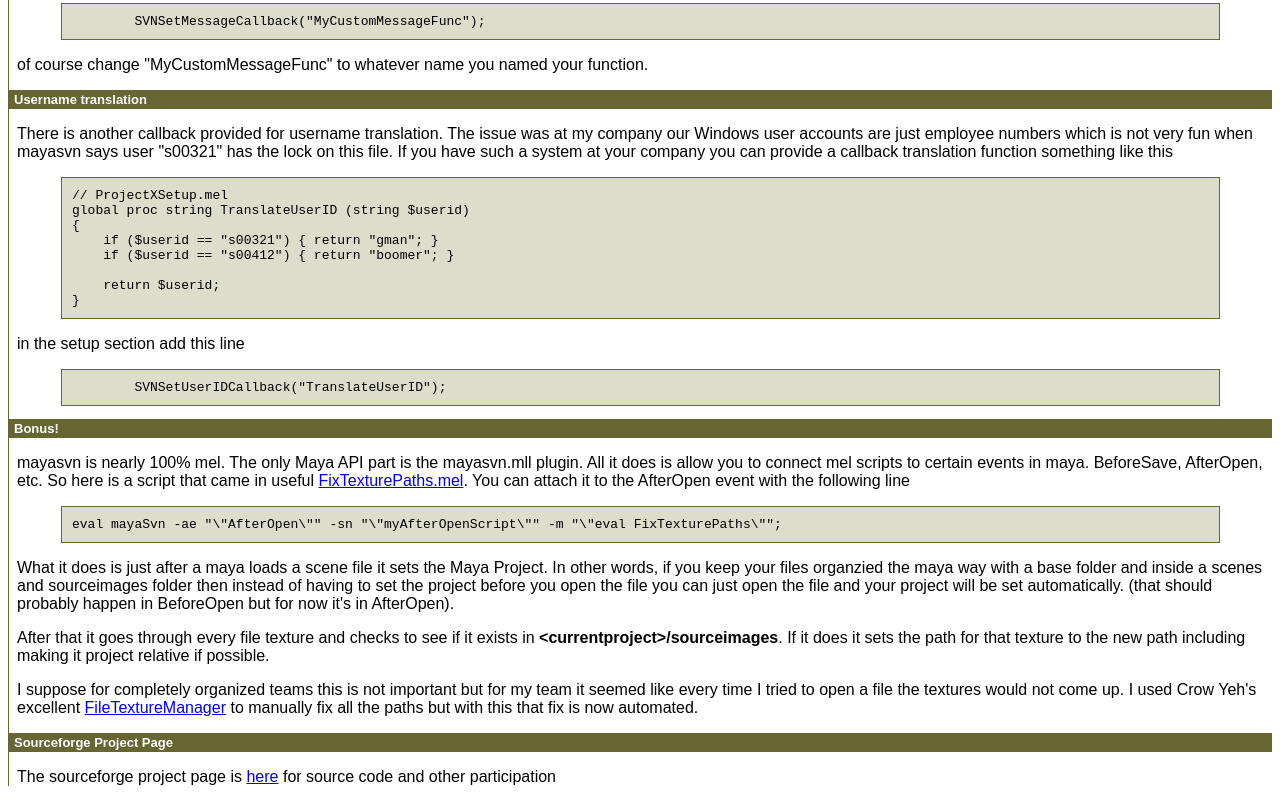
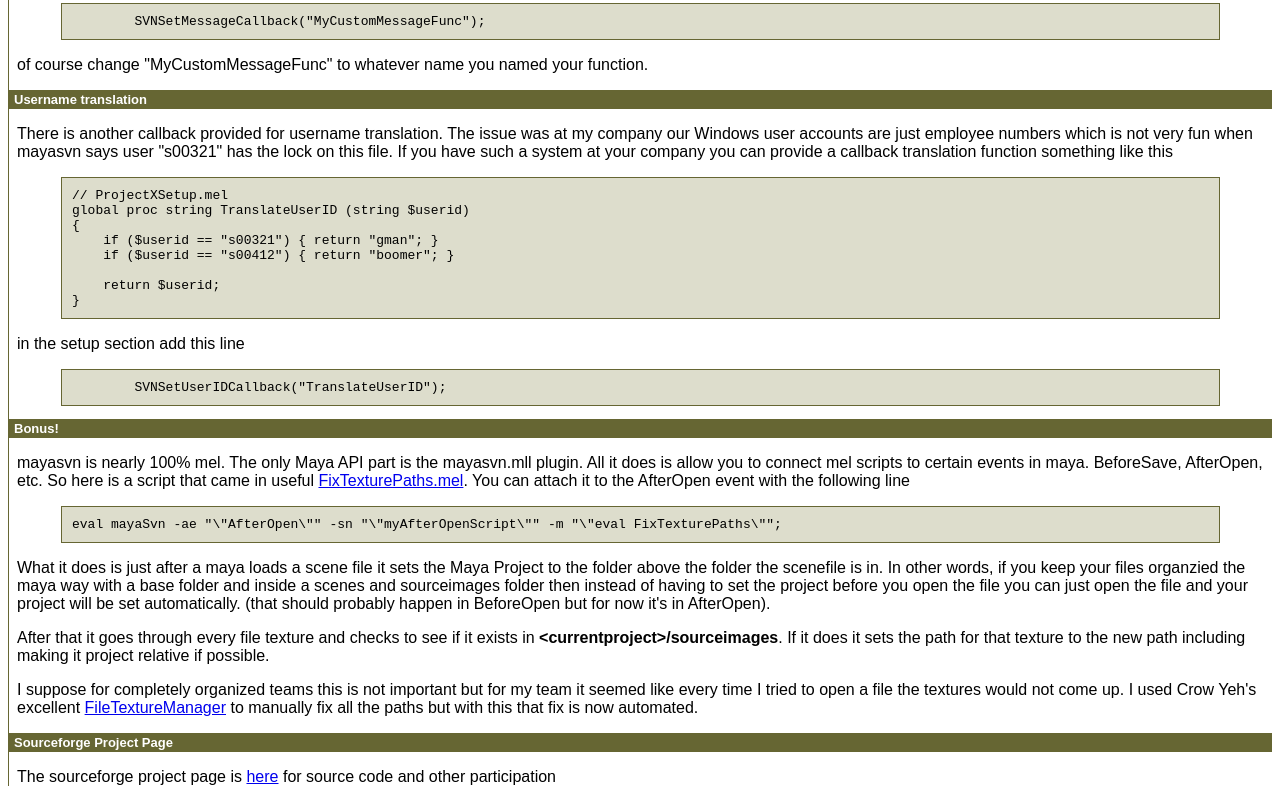
Before and after one commit to greggman/mayasvn, a plain HTML site: page mayasvn/www/index-sf.html in a window 1280 px wide. Shown: the part 4679-5481 px from the top of the page. Drawn offline with Linux system fonts and the light colour scheme.

Commit message:
no message

```diff
--- a/mayasvn/www/index-sf.html
+++ b/mayasvn/www/index-sf.html
@@ -362,7 +362,7 @@ global proc string TranslateUserID (string $userid)
 <pre>
 eval mayaSvn -ae "\"AfterOpen\"" -sn "\"myAfterOpenScript\"" -m "\"eval FixTexturePaths\"";
 </PRE>
-<p>What it does is just after a maya loads a scene file it sets the Maya Project.  In other words, if you keep your files organzied the maya way with a base folder and inside a scenes and sourceimages folder then instead of having to set the project before you open the file you can just open the file and your project will be set automatically. (that should probably happen in BeforeOpen but for now it's in AfterOpen).</P>
+<p>What it does is just after a maya loads a scene file it sets the Maya Project to the folder above the folder the scenefile is in.  In other words, if you keep your files organzied the maya way with a base folder and inside a scenes and sourceimages folder then instead of having to set the project before you open the file you can just open the file and your project will be set automatically. (that should probably happen in BeforeOpen but for now it's in AfterOpen).</P>
 <p>After that it goes through every file texture and checks to see if it exists in <span class="fname">&lt;currentproject&gt;/sourceimages</SPAN>.  If it does it sets the path for that texture to the new path including making it project relative if possible.</P>
 <p>I suppose for completely organized teams this is not important but for my team it seemed like every time I tried to open a file the textures would not come up.  I used Crow Yeh's excellent <a href="http://www.highend3d.com/maya/downloads/mel_scripts/data_management/1012.html">FileTextureManager</A> to manually fix all the paths but with this that fix is now automated.</P>
 <h2>Sourceforge Project Page</H2>
```
